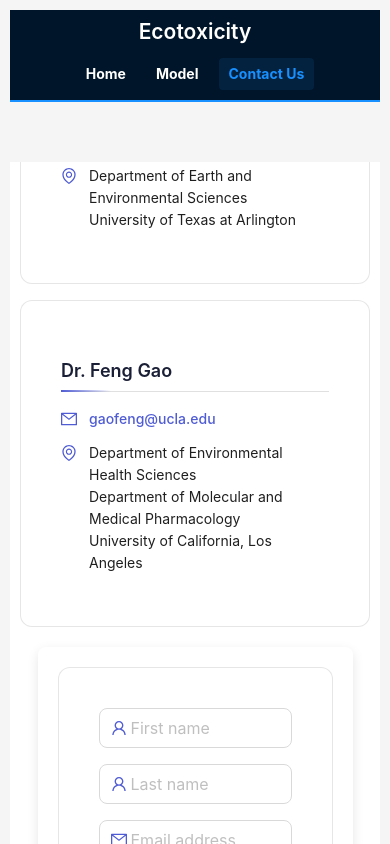
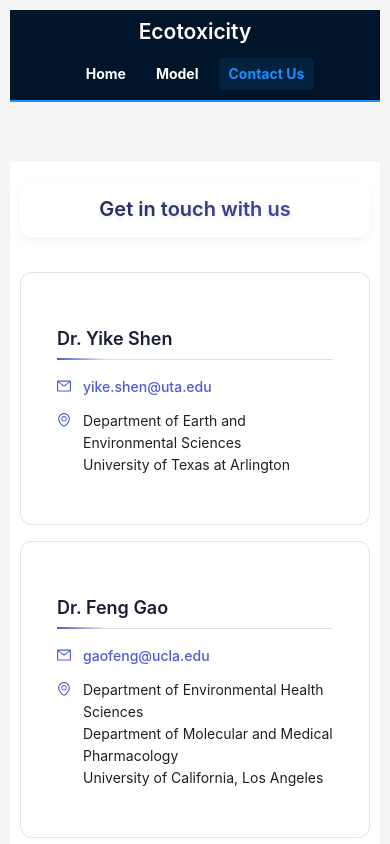
Before and after one commit to dhruvac29/webframe_2, a React (Vite) app in the folder webframe_2/: page /contact in a window 390 px wide. Built offline with nearby package versions, Linux system fonts and the light colour scheme.

Commit message:
Footer issue has been fixed.

```diff
--- a/webframe_2/src/App.css
+++ b/webframe_2/src/App.css
@@ -107,18 +107,18 @@ body {
   padding: 0px;
   border-radius: 8px;
   margin-top: auto;
-  height: 84vh;
+  height: 100%;
 }
 
-.chemical-ecotoxicity-container {
+/* .chemical-ecotoxicity-container {
   text-align: center;
   padding: 20px;
-  height: 84vh;
-}
+  height: 100%;
+} */
 
 .chemical-ecotoxicity-card {
   width: 300px;
-  height: 150px;
+  height: 100%;
   margin: 50px auto 20px;
   display: flex;
   align-items: center;
@@ -131,6 +131,7 @@ body {
 .chemical-ecotoxicity-select {
   width: 200px;
   margin-bottom: 20px;
+  height: 100%;
 }
 
 .home-container {
--- a/webframe_2/src/ChemicalEcotoxicity.css
+++ b/webframe_2/src/ChemicalEcotoxicity.css
@@ -1,12 +1,12 @@
 .chemical-ecotoxicity-container {
   text-align: center;
   padding: 20px;
-  height: 82vh;
+  height: 100%;
 }
 
 .chemical-ecotoxicity-card {
   width: 300px;
-  height: 150px;
+  height: 84vh;
   margin: 50px auto 20px;
   display: flex;
   align-items: center;
--- a/webframe_2/src/ChemicalEcotoxicity.jsx
+++ b/webframe_2/src/ChemicalEcotoxicity.jsx
@@ -2,7 +2,7 @@ import React from "react";
 import './ChemicalEcotoxicity.css';
 import { Card, Select } from "antd";
 import { useNavigate } from "react-router-dom";
-import "./App.css"; // Import the CSS file
+// import "./App.css"; // Import the CSS file
 
 const { Option } = Select;
 
--- a/webframe_2/src/Contact.css
+++ b/webframe_2/src/Contact.css
@@ -2,15 +2,13 @@
   display: flex;
   justify-content: center;
   align-items: center;
-  padding: 0 60px;
-  min-height: 84vh;
+  padding: 0 40px;
+  min-height: 100%;
   height: calc(100vh - 300px);
   background: #fff;
   width: 100%;
   overflow: hidden;
-  margin-top: 0;
   box-sizing: border-box;
-  padding-bottom: 0px;
   position: relative;
 }
 
@@ -295,40 +293,83 @@
   transform: translateX(3px);
 }
 
+/* Media Queries */
 @media screen and (max-width: 1200px) {
   .contact-container {
-    padding: 0 40px;
+    padding: 0 30px;
+  }
+
+  .contact-content {
+    max-width: 1000px;
+    gap: 20px;
   }
 }
 
 @media screen and (max-width: 992px) {
   .contact-container {
-    padding: 0 30px;
+    padding: 0 20px;
+    height: auto;
+    min-height: 100%;
   }
 
   .contact-content {
     grid-template-columns: 1fr;
     gap: 20px;
+    padding: 20px 0;
   }
 
   .contact-title h1.ant-typography {
     font-size: 24px;
+    padding: 20px;
+  }
+
+  .contact-card,
+  .form-card {
+    padding: 15px;
   }
 }
 
 @media screen and (max-width: 576px) {
   .contact-container {
-    padding: 0 20px;
+    padding: 15px;
+  }
+
+  .contact-content {
+    gap: 15px;
+    padding: 10px 0;
   }
 
   .contact-title h1.ant-typography {
-    font-size: 22px;
-    padding: 20px;
+    font-size: 20px;
+    padding: 15px;
   }
 
   .contact-card,
   .form-card {
-    padding: 16px;
+    padding: 12px;
+  }
+
+  .contact-detail {
+    font-size: 13px;
+  }
+
+  .contact-detail .icon {
+    font-size: 14px;
+  }
+
+  .ant-form-item {
+    margin-bottom: 12px;
+  }
+
+  .ant-input,
+  .ant-input-textarea {
+    padding: 8px 10px;
+    font-size: 13px;
+  }
+
+  .ant-btn-primary {
+    height: 36px;
+    font-size: 13px;
   }
 }
 
--- a/webframe_2/src/Intro.css
+++ b/webframe_2/src/Intro.css
@@ -1,6 +1,6 @@
 .intro-container {
   width: 100%;
-  min-height: 84vh;
+  min-height: 100%;
   background-color: #ffffff;
   padding: 50px 40px;
 }
--- a/webframe_2/src/Model.css
+++ b/webframe_2/src/Model.css
@@ -5,7 +5,7 @@
   padding: 20px;
   text-align: center;
   margin: auto;
-  height: 82vh;
+  height: 100%;
   display: flex;
   flex-direction: column;
   align-items: center;
--- a/webframe_2/src/calculateHC50.jsx
+++ b/webframe_2/src/calculateHC50.jsx
@@ -180,7 +180,7 @@ const CalculateHC50 = () => {
   };
 
   return (
-    <div style={{ textAlign: "center", padding: "20px" }}>
+    <div style={{ textAlign: "center", padding: "20px", height: "100%" }}>
       <Skeleton loading={loading} active>
         <Card className="chemical-ecotoxicity-card">Chemical Ecotoxicity</Card>
       </Skeleton>
```
